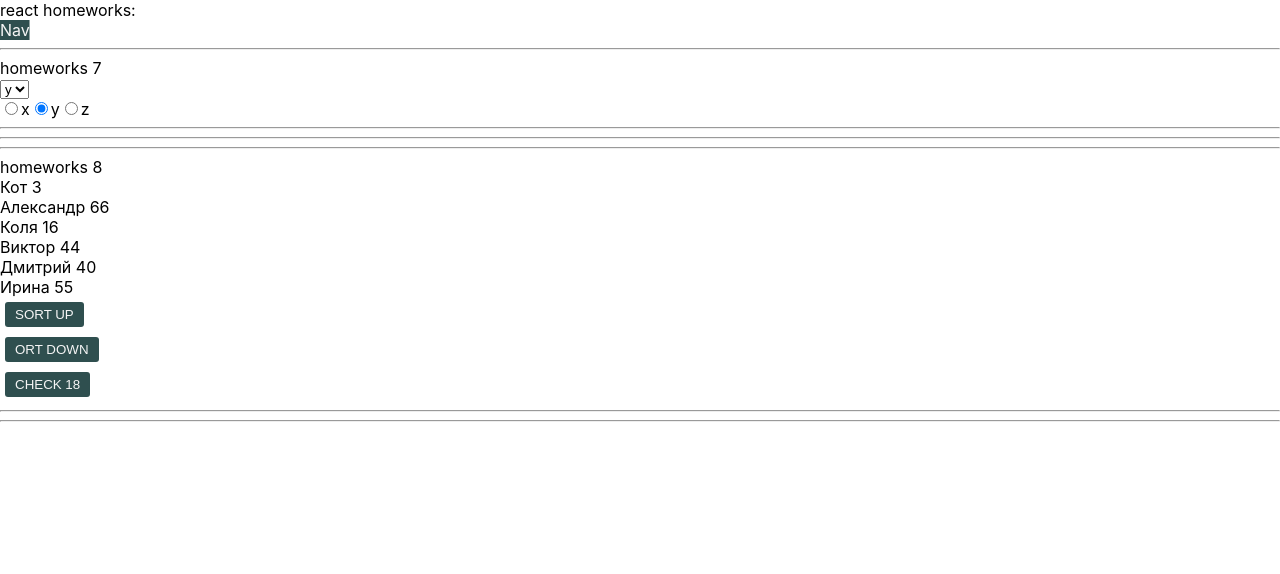
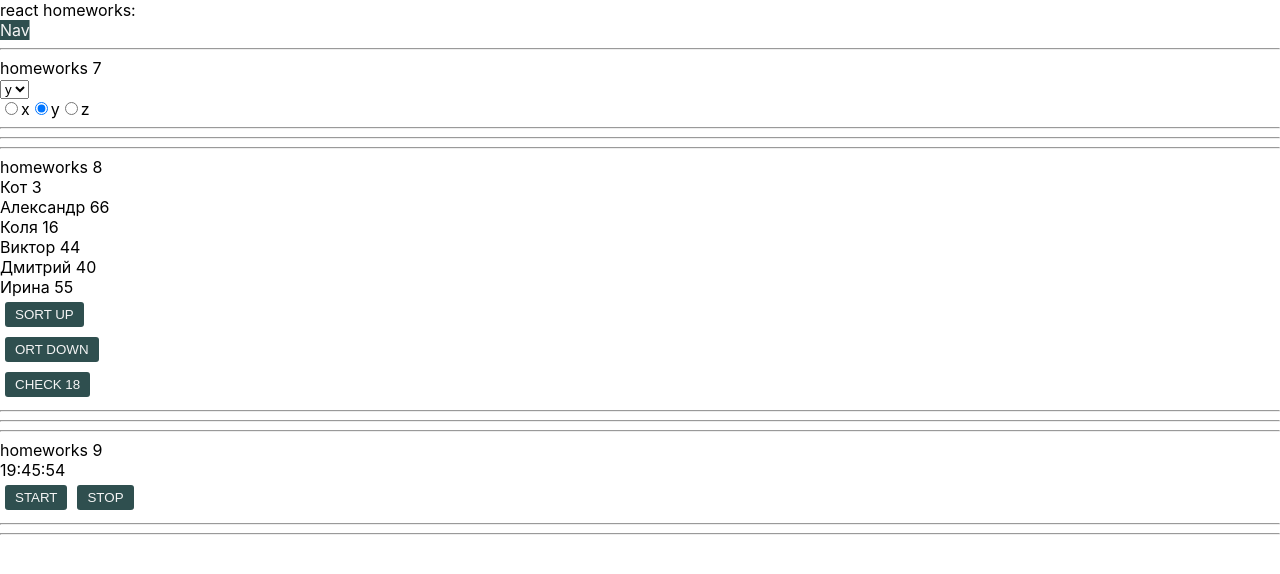
Before and after one commit to fabskrejt/zadachiIgnat, a React (Create React App) app: page /#/junior in a window 1280 px wide. Shown: the top 574 px of the page. Built offline with nearby package versions, Linux system fonts and the light colour scheme.

Commit message:
HW9 completed part of tasks

```diff
--- a/src/p2-homeworks/h5/pages/Junior.tsx
+++ b/src/p2-homeworks/h5/pages/Junior.tsx
@@ -1,11 +1,13 @@
 import HW7 from "../../h7/HW7";
 import HW8 from "../../h8/HW8";
+import HW9 from "../../h9/HW9";
 
 export const Junior = () => {
     return (
         <div>
             <HW7/>
             <HW8/>
+            <HW9/>
         </div>
     )
 }
--- a/src/p2-homeworks/h9/Clock.tsx
+++ b/src/p2-homeworks/h9/Clock.tsx
@@ -3,29 +3,33 @@
 
 function Clock() {
     const [timerId, setTimerId] = useState<number>(0)
-    const [date, setDate] = useState<Date>()
+    const [date, setDate] = useState<Date>(new Date())
     const [show, setShow] = useState<boolean>(false)
 
     const stop = () => {
-        // stop
+        clearInterval(timerId)
     }
     const start = () => {
         stop()
         const id: number = window.setInterval(() => {
             // setDate
+            setDate(new Date())
         }, 1000)
         setTimerId(id)
     }
 
     const onMouseEnter = () => {
         // show
+        setShow(true)
     }
     const onMouseLeave = () => {
         // close
+        setShow(false)
     }
 
-    const stringTime = 'Time' // fix with date
-    const stringDate = 'Date' // fix with date
+    const stringTime = `${date.getHours()}:${date.getMinutes()}:${date.getSeconds()} ` // fix with date
+    const stringDate = `${date.getDate()}:${date.getMonth()+1}:${date.getFullYear()}` // fix with date
+
 
     return (
         <div>
```
